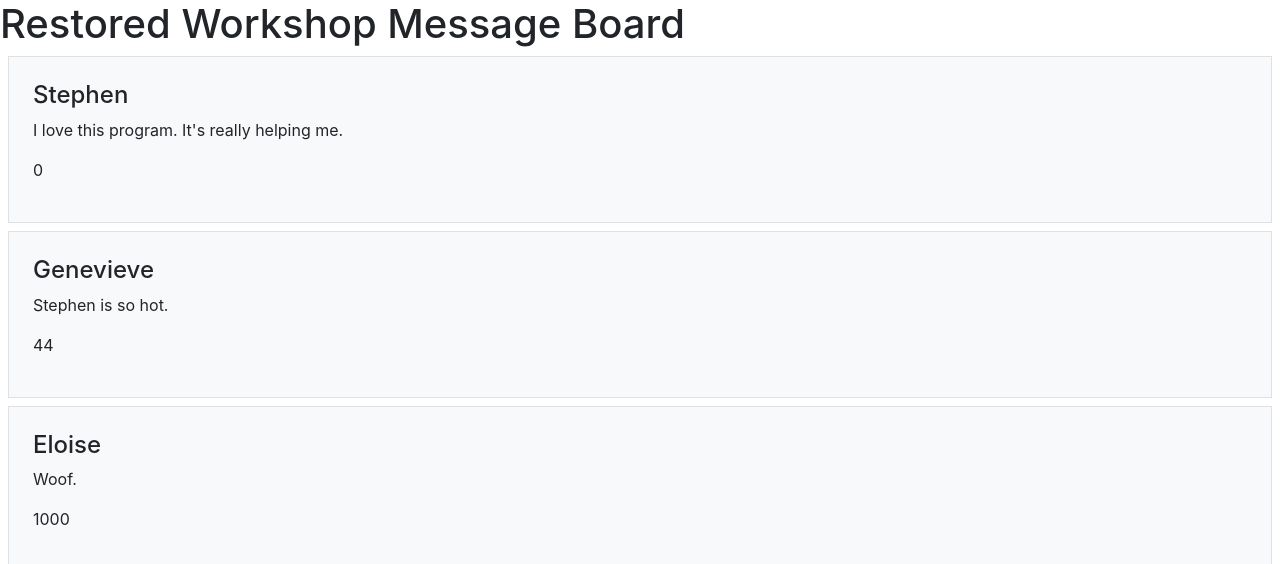
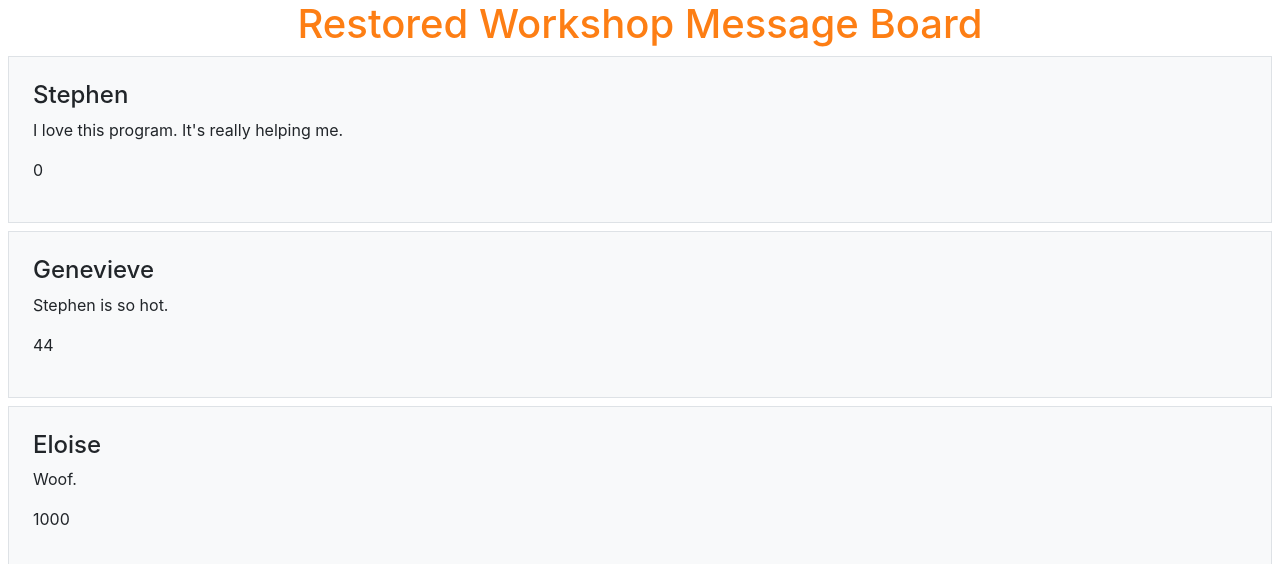
Before and after one commit to SLSeifert/restored-app, a JavaScript app: page / in a window 1280 px wide. Shown: the top 564 px of the page. Built offline with nearby package versions, Linux system fonts and the light colour scheme; the HTML template or start-up script is replaced by a standard one.

Commit message:
Install and experiment with sass.

```diff
--- a/package.json
+++ b/package.json
@@ -11,6 +11,7 @@
     "react": "^19.2.4",
     "react-dom": "^19.2.4",
     "react-scripts": "5.0.1",
+    "sass": "^1.97.3",
     "web-vitals": "^2.1.4"
   },
   "scripts": {
--- a/src/App.js
+++ b/src/App.js
@@ -1,10 +1,13 @@
 import posts from "./postData";
 import Post from "./Post";
+import './main.scss';
 
 function App() {
   return (
     <div>
-      <h1>Restored Workshop Message Board</h1>
+      <h1 className="text-center title-text">
+        Restored Workshop Message Board
+      </h1>
       {posts.map((post) => (
         <Post post={post}></Post>
       ))}
--- /dev/null
+++ b/src/main.scss
@@ -0,0 +1,12 @@
+// 1. Essential: Functions (required for color manipulation)
+@import "bootstrap/scss/functions";
+
+// 2. Essential: Variables (this defines $blue, $primary, etc.)
+@import "bootstrap/scss/variables";
+
+// 3. Optional: Maps (required if you want to use map-get)
+@import "bootstrap/scss/maps";
+
+.title-text {
+    color: $orange-500;
+}
```
Also changed, not shown: 1 other file (tests, documents, lock files or other folders).
